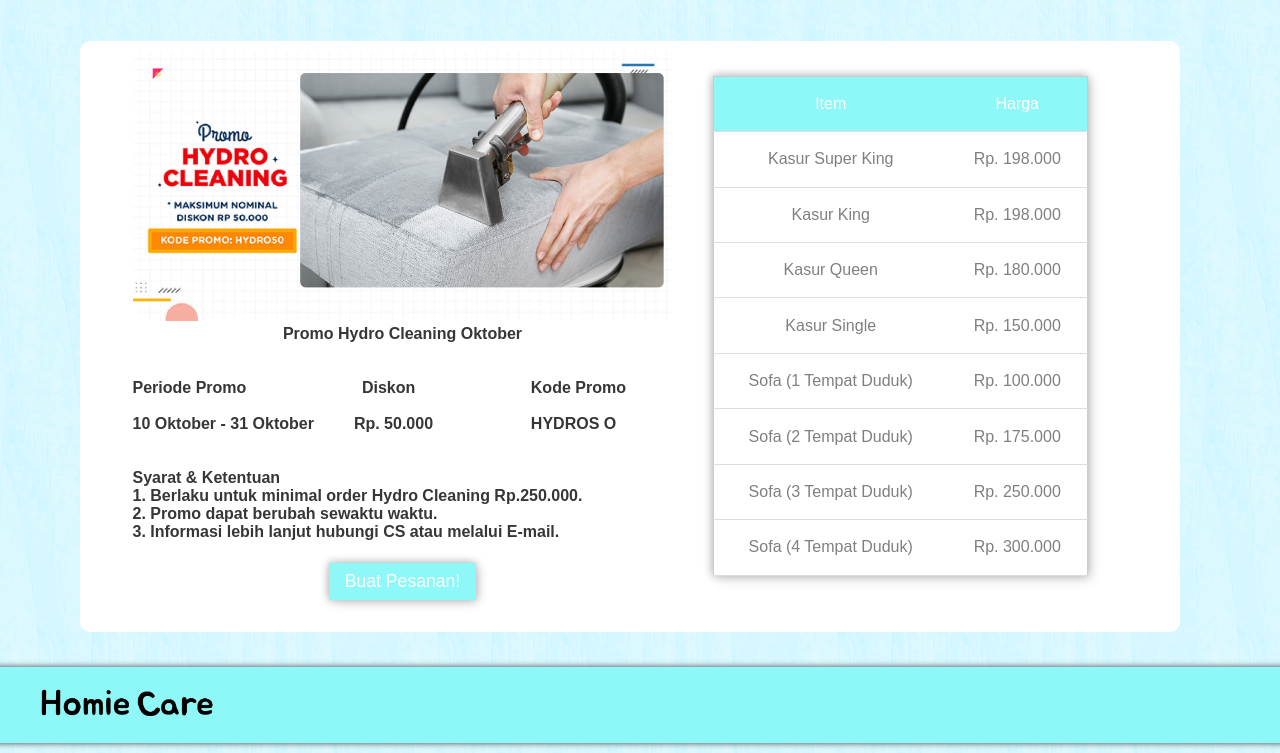
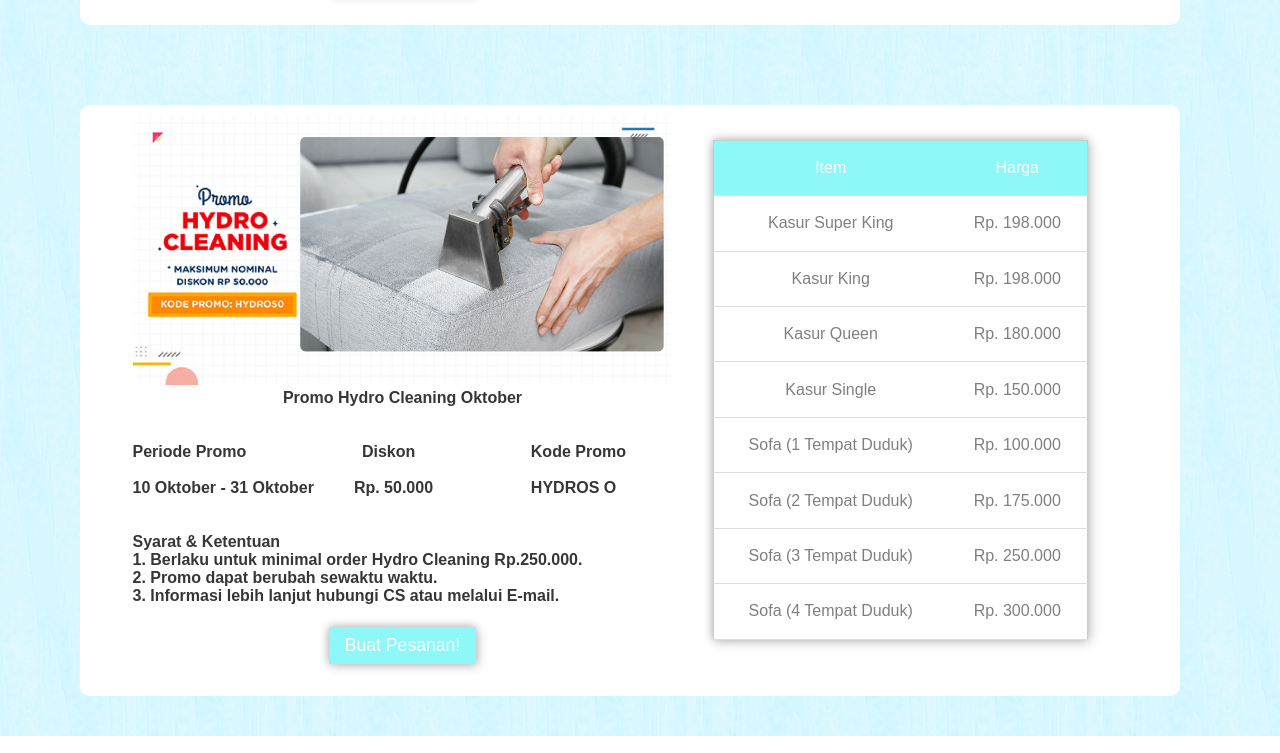
Before and after one commit to syahirah251/syahirah251.github.io, a plain HTML site: page Halaman 2.html in a window 1280 px wide. Shown: the part 1341-2094 px from the top of the page. Drawn offline with Linux system fonts and the light colour scheme.

Commit message:
Update Halaman 2.css

```diff
--- a/Halaman 2.css
+++ b/Halaman 2.css
@@ -4,23 +4,24 @@
     font-family: sans-serif;
 }
 body{
-    background: url("img/background.png") center;
+    /* background: url("img/background.png") center; */
 }
 .title{
     padding: 15px 50px;
     background-color: #8ef7f7;
     filter: drop-shadow(0 0 3px #414144);
     background-size: auto;
-    margin-top: -5px;
+    margin-top: -2100px;
     margin-left: -10px;
     margin-right: -10px;
-    margin-bottom: 10px;
 }
 .container{
+    background: url("img/background.png") center;
     position: relative;
     display: flex;
     justify-content: left;
     align-items: left;
+    padding-top: 5%;
     padding-left: 80px;
     flex-direction: column;
 }
```
